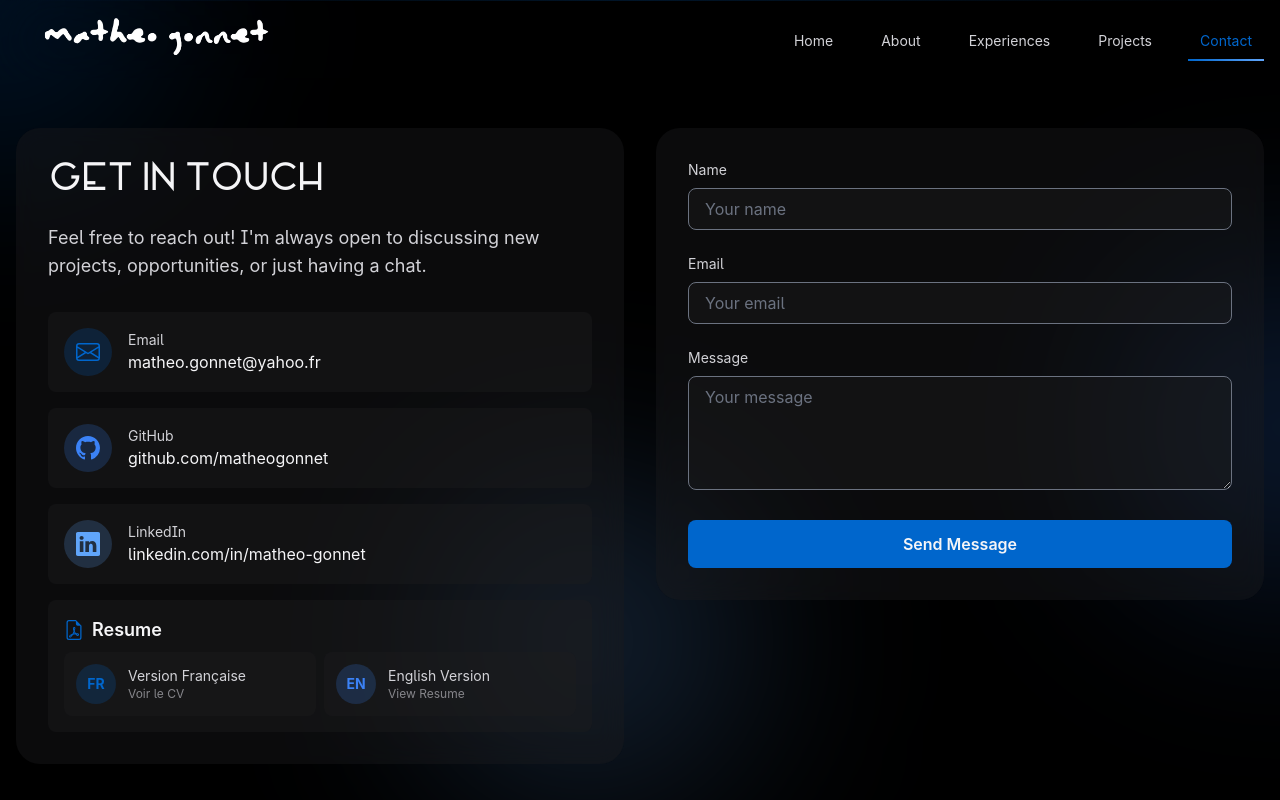
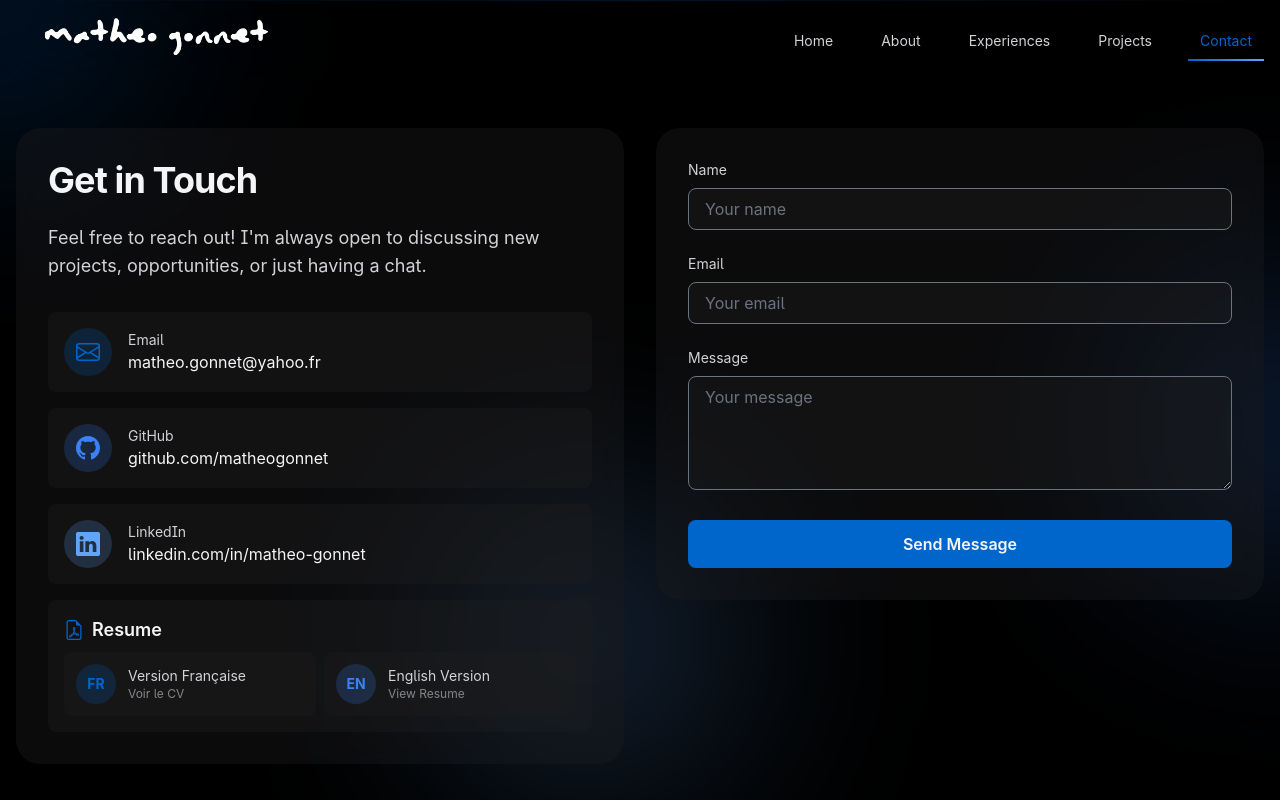
Before and after one commit to matheogonnet/my-portofolio-website, a Next.js app: page /contact in a window 1280 px wide. Built offline with nearby package versions, Linux system fonts and the light colour scheme.

Commit message:
refactor: remove 'Manifesto' font from headings for improved consistency across About, Contact, Projects, and Chatbot components

```diff
--- a/app/about/page.tsx
+++ b/app/about/page.tsx
@@ -93,7 +93,7 @@ export default function About() {
                   }}
                 />
                 <div className="glass-card relative p-8">
-                  <h1 className="mb-6 font-['Manifesto'] text-4xl font-bold tracking-tight text-cupertino-50">
+                  <h1 className="mb-6 text-4xl font-bold tracking-tight text-cupertino-50">
                     About Me
                   </h1>
                   <p className="text-lg text-cupertino-200">
--- a/app/contact/page.tsx
+++ b/app/contact/page.tsx
@@ -97,7 +97,7 @@ export default function Contact() {
             transition={{ duration: 0.8 }}
           >
             <div className="glass-card p-8">
-              <h1 className="mb-6 font-['Manifesto'] text-4xl font-bold tracking-tight text-cupertino-50">
+              <h1 className="mb-6 text-4xl font-bold tracking-tight text-cupertino-50">
                 Get in Touch
               </h1>
               <p className="mb-8 text-lg text-cupertino-200">
--- a/app/projects/page.tsx
+++ b/app/projects/page.tsx
@@ -81,7 +81,7 @@ export default function Projects() {
         <motion.h1
           initial={{ opacity: 0, y: 20 }}
           animate={{ opacity: 1, y: 0 }}
-          className="mb-12 text-center font-['Manifesto'] text-4xl font-bold text-cupertino-50 md:text-5xl"
+          className="mb-12 text-center text-4xl font-bold text-cupertino-50 md:text-5xl"
         >
           My Projects
         </motion.h1>
--- a/components/Chatbot.tsx
+++ b/components/Chatbot.tsx
@@ -133,7 +133,7 @@ export default function Chatbot() {
             <div className="flex items-center justify-between border-b border-cupertino-500/30 p-4">
               <div className="flex items-center space-x-2">
                 <BsRobot className="h-6 w-6 text-accent-blue" />
-                <h2 className="font-['Manifesto'] text-xl text-cupertino-50">Ask Me Anything!</h2>
+                <h2 className="text-xl text-cupertino-50">Ask Me Anything!</h2>
               </div>
               <button
                 onClick={() => setIsOpen(false)}
```
